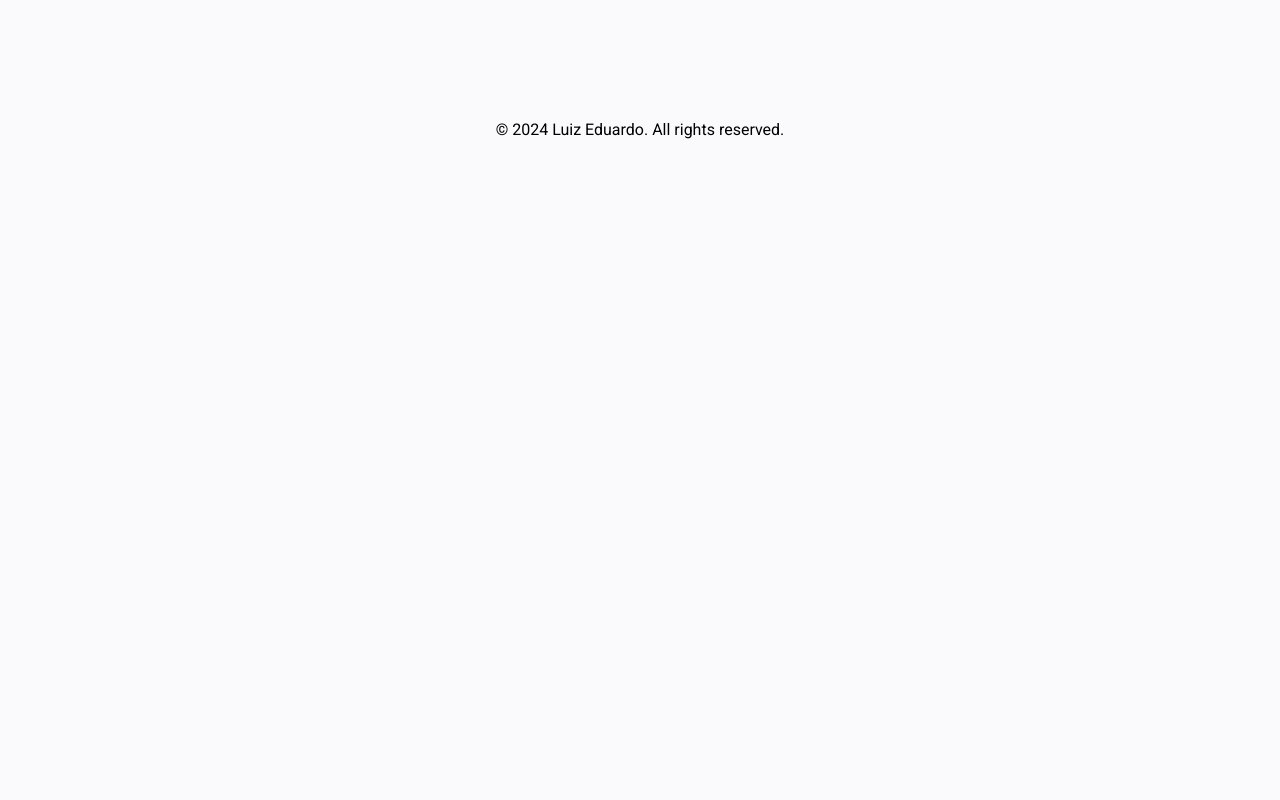
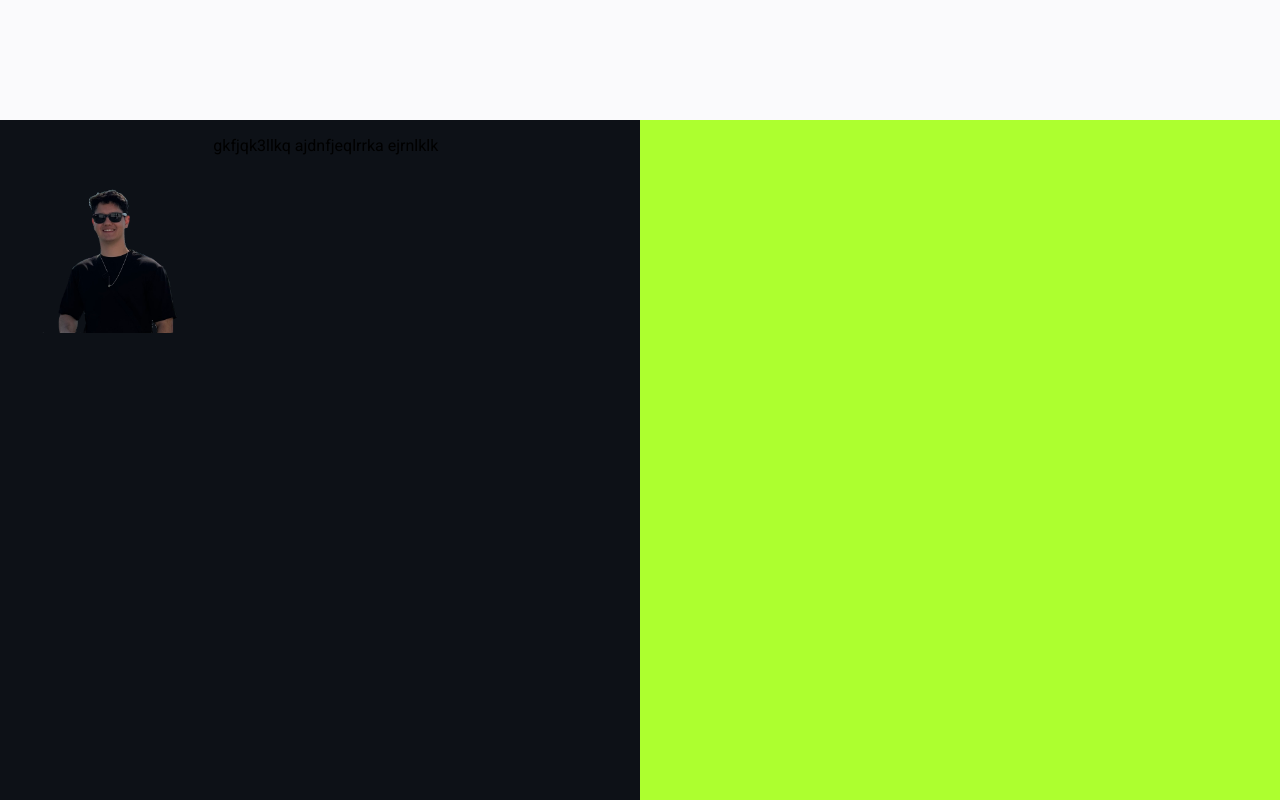
Before and after one commit to Luiz161001/portfolio, a React (Vite) app: page / in a window 1280 px wide. Shown: the part 1480-2280 px from the top of the page. Before the commit the page ends 1619 px from the top, so only its background shows below. Built offline with nearby package versions, Linux system fonts and the light colour scheme.

Commit message:
add scroll effect

```diff
--- a/src/App.css
+++ b/src/App.css
@@ -20,7 +20,6 @@
 /* ------------------------ general  ------------------------*/
 html,
 body {
-    background-color: var(--main-collor-light);
     margin: 0;
     font-family: 'Roboto', sans-serif;
 }
@@ -38,6 +37,12 @@ ul {
 .header-container {
     margin-left: 10vh;
     margin-right: 10vh;
+}
+
+.cards-container section{
+    position: sticky;
+    top: 0;
+    object-fit: cover;
 }
 @media only screen and (min-width: 900px) {
     .container,
@@ -242,6 +247,10 @@ a {
     grid-template-rows: 1fr;
 } */
 
+#projects {
+    background-color: var(--main-collor-light);
+}
+
 #projects .container {
     height: 100vh;
     display: flex;
@@ -255,10 +264,53 @@ a {
 }
 
 /* ------------------------ about  ------------------------*/
+#about {
+    display: flex;
+    flex-direction: column;
+    background-color: var(--main-collor-dark);
+}
 
+#about .left{
+    /* background-color: #00AAFF; */
+    width: 100%;
+    height: 100%;
+
+    display: grid;
+    grid-template-columns: 0.5fr 1fr;
+    grid-template-rows: 1fr;
+}
+
+#about img{
+    width: 100%;
+    /* height: 100%; */
+    border-radius: 20%;
+}
+
+#about .right{
+    background-color: greenyellow;
+    width: 100%;
+    height: 100%;
+
+    display: flex;
+    align-items: center;
+    justify-content: center;
+    gap: 20px;
+}
+
+@media only screen and (min-width: 1200px){
+    #about {
+        display: grid;
+        grid-template-rows: 1fr;
+        grid-template-columns: 1fr 1fr;
+        height: 100vh;
+    }
+}
 
 /* ------------------------ footer  ------------------------*/
 footer {
     display: flex;
     justify-content: center;
+    background-color: var(--main-collor-dark);
+    color: var(--color-light-blue);
+    padding: 10px;
 }
--- a/src/App.jsx
+++ b/src/App.jsx
@@ -1,14 +1,18 @@
-import Header from './components/Header'
-import Footer from './components/Footer'
-import Hero from './components/Hero'
-import Projects from './components/Projects'
+import Header from './components/Header';
+import Footer from './components/Footer';
+import Hero from './components/Hero';
+import Projects from './components/Projects';
+import About from './components/About';
 
 function App() {
   return (
     <>
       <Header/>
-      <Hero/>
-      <Projects/>
+      <div className='cards-container'>
+        <Hero/>
+        <Projects/>
+        <About />
+      </div>
       <Footer/>
     </>
   )
--- a/src/components/About.jsx
+++ b/src/components/About.jsx
@@ -1,15 +1,18 @@
 import React from "react";
+import pfp from "../assets/myself.png";
 
 const About = () => {
     return (
-        <div className=".about-container">
+        <section id="about">
             <div className="left">
-
+                <img src={pfp} alt="" />
+                <p>gkfjqk3llkq ajdnfjeqlrrka ejrnlklk</p>
             </div>
-            <div className="rig">
-
+            <div className="right">
+                {/* <img src={pfp} alt="" />
+                <p>gkfjqk3llkq ajdnfjeqlrrka ejrnlklk</p> */}
             </div>
-        </div>
+        </section>
     )
 }
 
```
Also changed, not shown: src/components/Contact.jsx (deleted), 1 other file (tests, documents, lock files or other folders).
